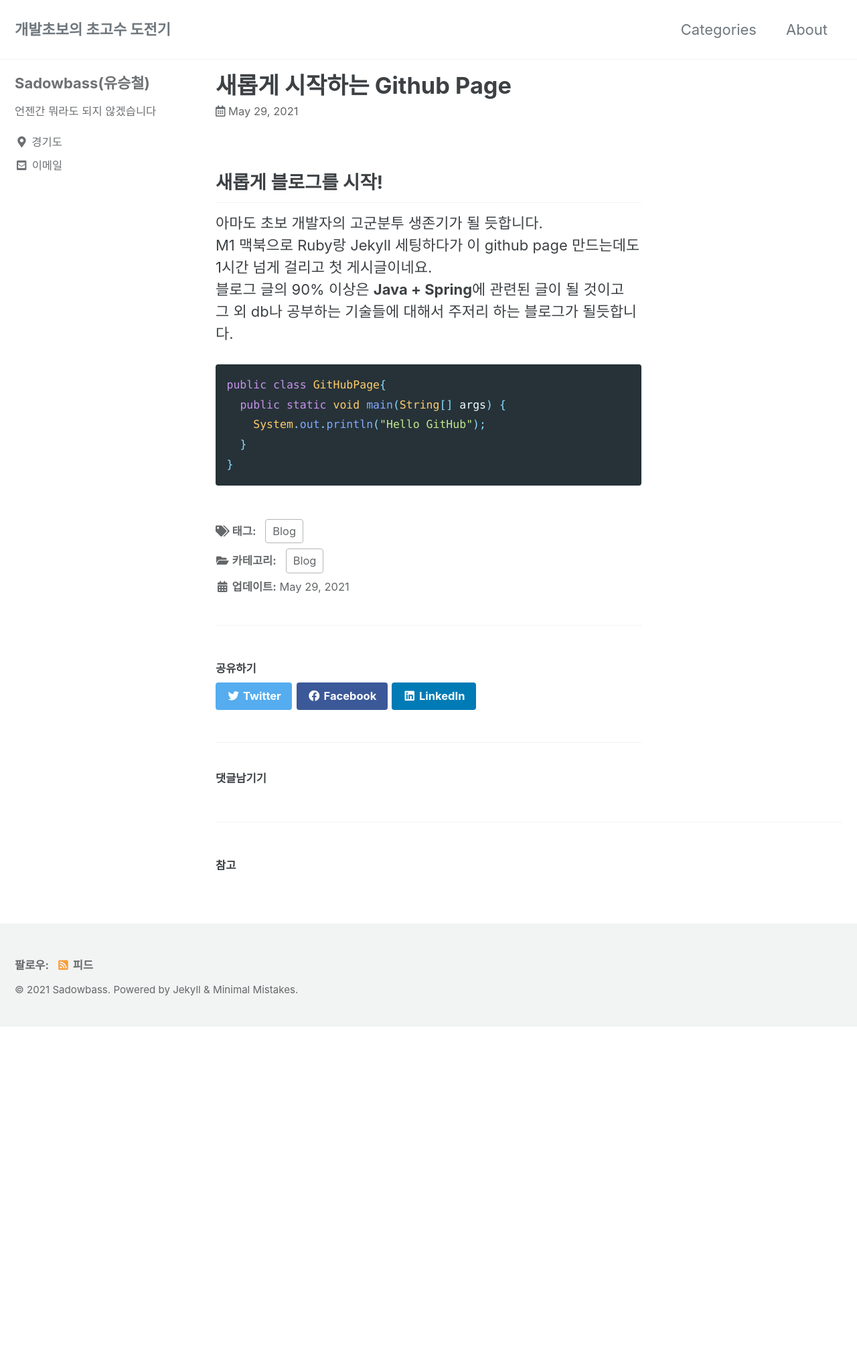
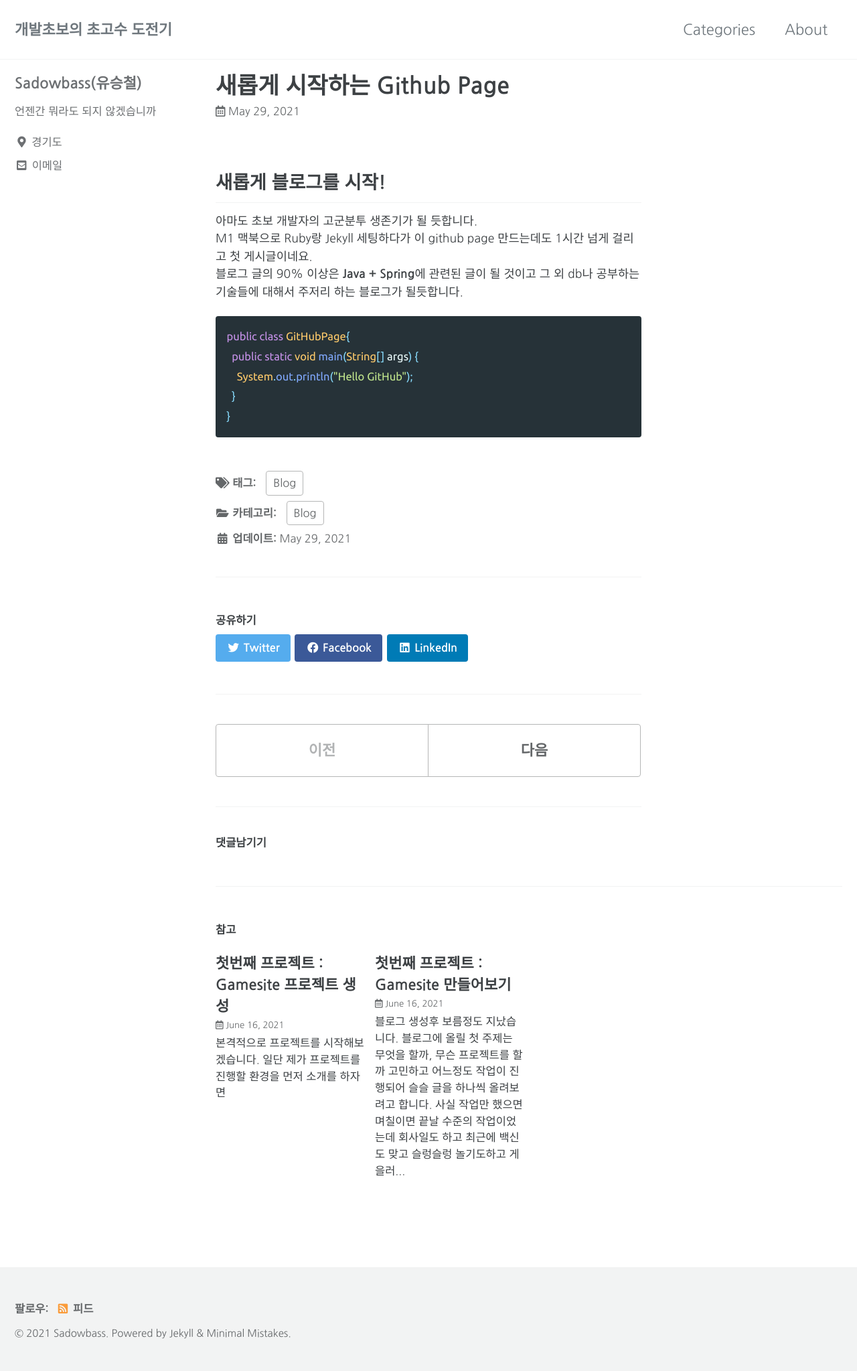
Before and after one commit to Sadowbass/sadowbass.github.io, a Jekyll site: the page built from _posts/2021-05-29-first-post.md, in a window 1280 px wide. Shown: the whole page at 67% size. Built offline with Jekyll 4.4.1, drawn with Linux system fonts in a browser that asks for light colours; cached includes are drawn as plain includes; comment, search, counter and statistics services are not loaded; before the commit the page ends 1533 px from its top, so only the background shows below that.

Commit message:
update read time to date

````diff
--- a/_config.yml
+++ b/_config.yml
@@ -96,7 +96,7 @@ analytics:
 author:
   name             : "Sadowbass(유승철)"
   avatar           : # path of avatar image, e.g. "/assets/images/bio-photo.jpg"
-  bio              : "언젠간 뭐라도 되지 않겠습니다"
+  bio              : "언젠간 뭐라도 되지 않겠습니까"
   location         : "경기도"
   email            : "shinwa46@gmail.com"
   links:
--- /dev/null
+++ b/_posts/2021-06-16-gamesite-project#1.md
@@ -0,0 +1,35 @@
+---
+title: "첫번째 프로젝트 : Gamesite 만들어보기"
+
+categories:
+- GameSite Project
+tags:
+- SpringBoot
+- JPA
+- GameSite Project
+
+last_modified_at: 2021-06-16T08:07:00+09:00
+
+---
+
+블로그 생성후 보름정도 지났습니다.
+블로그에 올릴 첫 주제는 무엇을 할까, 무슨 프로젝트를 할까 고민하고 어느정도 작업이 진행되어 슬슬 글을 하나씩 올려보려고 합니다.
+사실 작업만 했으면 며칠이면 끝날 수준의 작업이었는데 회사일도 하고 최근에 백신도 맞고 슬렁슬렁 놀기도하고 게을러서 그렇습니다.\..
+
+그래서 처음 시작할것은 무엇이냐.
+<mark style='background-color: #fff5b1;'>SpringBoot + JPA (Hibernate)</mark>를 이용한 아주아주 간단한 게임사이트를 빙자한 일반 게시판입니다.
+
+최근 김영한님의 JPA 강좌를 보면서 단순히 따라치는게 아니라 내 나름의 것을 만들어 봐야겠다는 생각이 들어서 해보기로 하였습니다.
+
+프로젝트에 Spring Data JPA를 포함시킬것이지만 이는 복잡하고 귀찮은 xml 파일의 생성을 안 하기 위한 방법일뿐
+`JpaRepository`의 기능은 전혀 이용하지 않고 `EntityManager`를 이용해서 직접 persist 시킬것입니다.
+일단 기본적인 JPA 자체의 사용법을 익힌 후 점차 Spring Data Jpa로 확장시키면서 진행합니다.
+같은 맥락으로 `QueryDSL` 역시 사용하지 않습니다 (추후 이로인해 게시판 Filter, Sort에서 끔찍한 상황을 만들게됩니다)
+
+그럼 첫번째 글에서 다시 뵙겠습니다
+
+```java
+    public static void main(String[] args) {
+        SpringApplication.run(GamesiteApplication.class, args);
+    }
+```
--- /dev/null
+++ b/_posts/2021-06-16-gamesite-project#2.md
@@ -0,0 +1,115 @@
+---
+title: "첫번째 프로젝트 : Gamesite 프로젝트 생성"
+
+categories:
+- GameSite Project
+tags:
+- SpringBoot
+- JPA
+- GameSite Project
+
+last_modified_at: 2021-06-16T10:38:40+09:00
+
+---
+
+본격적으로 프로젝트를 시작해보겠습니다.
+일단 제가 프로젝트를 진행할 환경을 먼저 소개를 하자면
+
+1. M1 Macbook Air (macOS Big Sur 11.2.3)
+2. Intelli J Ultimate (2021.1.1)
+
+맥과 인텔리제이를 이용하여 진행을 할것입니다.
+
+제일 먼저 SpringBoot 프로젝트 생성부터 하겠습니다.
+프로젝트에서 사용할 자바와 스프링 및 디펜던시들을 먼저 확인하고 가겠습니다.
+
+1. JDK 11
+2. Spring Boot 2.5.1 (현재 나온 Snapshot이 아닌 버전중 가장 최근버전, 사실 제가 블로그 준비하면서 작업할때는 2.5.0이었는데 그새 올라갔네요)
+3. Gradle
+4. Lombok
+
+이정도만 이용할 예정이며 당연히 starter web이나 data jpa는 사용합니다.
+
+
+# 프로젝트 생성
+저는 여기서 인텔리제이를 이용해서 바로 생성할것이며 Ultimate 버전이 아니신분은 [여기](https://start.spring.io)에서 만드셔도 됩니다. 똑같습니다.
+
+![project setting](/assets/images/gamesite/2/1.png)
+1. Location은 자신에게 편한 위치로 설정.
+2. Maven과 Gradle중 편한걸 쓰면 되는데 요즘 다들 Gradle을 쓰는 추세라고 해서 Gradle로 진행합니다. (사실 저도 쓸 줄 몰라서 고생중입니다... 공부할게 끝도 없어요)
+3. Group, Artifact 역시 본인에게 편한대로 설정해주세요.
+4. Java는 11버전 쓰도록 하겠습니다. 8이상이면 크게 문제는 없는데 새롭게 시작하는 프로젝트에서 충분히 안정화가 되어있는 신버전이 아닌 구버전을 쓰는건 개인적으로 좋아하지 않습니다.
+
+![dependencies setting](/assets/images/gamesite/2/2.png)
+1. Developer Tools에서는 DevTools와 Lombok 추가
+2. Web은 Spring Web
+3. Template Engines는 Thymeleaf
+4. SQL에서 Spring Data JPA와 H2 Database (개발과 테스트시에 이용하고 추후 원하는 DB로 변경하셔도 다 작동됩니다. 전 나중에 mariaDB로 진행하겠습니다)
+5. 마지막 IO에서 Validation을 추가합니다 (예전 버전엔 기본적으로 들어있었는데 어느순간 빠졌습니다.)
+
+![build.gradle](/assets/images/gamesite/2/3.png)
+*이것과 같은 모양의 build.gradle이 생성됩니다*
+
+여기서 저희는 Tomcat을 빼고 Undertow를 넣어보겠습니다, 안 써본거 다 써보는게 개인프로젝트의 최장점 아니겠습니까
+Undertow에 관한 링크
+[#1](https://zepinos.tistory.com/35)
+[#2](https://zepinos.tistory.com/50)
+
+![exclude tomcat](/assets/images/gamesite/2/4.png)
+
+25라인의 `'org.springframework.boot:spring-boot-starter-web'`부분을 괄호로 감싸고 중괄호를 쳐서 메소드로 만든뒤
+기본 tomcat을 exclude 후 undertow를 implementation 시켜줍니다.
+
+![exclude tomcat detail](/assets/images/gamesite/2/5.png)
+```groovy
+	implementation ('org.springframework.boot:spring-boot-starter-web') {
+		exclude module: 'spring-boot-starter-tomcat'
+	}
+	implementation ('org.springframework.boot:spring-boot-starter-undertow')
+```
+결과는 잠시 후에 확인하겠습니다.
+
+# application.yml 설정
+`.properties` 파일의 반복되는 설정이 번잡스러우니 application.properties를 삭제하고 같은 경로에 application.yml을 만들겠습니다.
+yml파일의 주의점은 반드시 콜론(:)뒤에 1칸의 여백이 있어야하며 상위 property의 하위 property는 앞에 2칸의 여백이 있어야 합니다.
+자세한것은 구글링을 통해 확인 하시면 됩니다.
+
+![application.yml](/assets/images/gamesite/2/9.png)
+
+1. server
+    * port: 포트설정입니다.
+2. spring
+    * datasource
+        * driver-class-name: 사용할 DB의 드라이버를 설정합니다. 여기서는 H2를 이용합니다.
+        * username: DB username입니다.
+        * password: DB password입니다.
+        * url: DB접속을 위한 주소입니다. 여기서는 H2 메모리 DB가 아닌 tcp 접속을 이용합니다.
+    * devtools
+        * livereload.enabled: 매번 프로젝트를 껐다가 켰다가 너무 귀찮음으로 개발시 이를 간편히 rebuild만 해줘도 적용되게 해준다
+    * thymeleaf
+        * cache: 마찬가지로 스크립트나 css등의 수정시 캐시에 남아있는것들을 이용하지 않게 설정한다. devtools를 넣기만해도 캐시 사용을 안 한다고 하는데 본인은 가끔 계속 캐시에 있는걸 꺼내와서 명시적으로 설정하였다
+    * jpa (jpa 부분은 주석을 쳐놓았다)
+3. logging
+    * level
+        * hibernate가 만들어낸 SQL을 확인하기 위해 로깅설정
+
+여기까지 했으면 기본적인 설정은 모두 완료되었다고 보면 됩니다.
+H2 DB를 실행시키고 스프링부트 프로젝트를 실행하여 보겠습니다.
+
+![run h2 database](/assets/images/gamesite/2/6.png)
+*linux, mac 사용자는 쉘을 실행시키면 되고 윈도우는 bat 파일을 실행시키면 됩니다*
+
+최초 실행시 `org.h2.jdbc.JdbcSQLNonTransientConnectionException: Database "/Users/seungchulyoo/gamesite" not found, either pre-create it or allow remote database creation (not recommended in secure environments) [90149-200]` Exception이 발생 할 수 있습니다.
+이는 H2 DB에 필요한 파일을 생성하지 않았음으로 localhost:8082/에 접속.
+
+![jdbc url](/assets/images/gamesite/2/7.png)
+*파란색 JDBC URL에 다음과 같이 작성하고 연결*
+
+그러면 home 디렉토리에 다음 파일이 생성된것을 확인 할 수 있습니다.
+![mv file](/assets/images/gamesite/2/8.png)
+*이런 파일이 생성되었다면 다시한번 스프링부트로 접속을 시도해봅시다. h2가 정상적으로 실행되었다면 아무런 Exception 없이 실행이 됩니다.*
+
+실행 로그를 확인해보면 익숙한 톰캣이 아닌 Undertow의 실행로그도 확인됩니다.
+![undertow](/assets/images/gamesite/2/10.png)
+
+여기까지 최초 설정을 마치고 다음부터 하나씩 만들어보겠습니다.
--- a/_sass/minimal-mistakes/_base.scss
+++ b/_sass/minimal-mistakes/_base.scss
@@ -167,7 +167,7 @@ figcaption > code,
 td > code {
   padding-top: 0.1rem;
   padding-bottom: 0.1rem;
-  font-size: 0.8em;
+  font-size: 0.9em;
   background: $code-background-color;
   border-radius: $border-radius;
 
--- a/_sass/minimal-mistakes/_page.scss
+++ b/_sass/minimal-mistakes/_page.scss
@@ -108,7 +108,7 @@ body {
   p,
   li,
   dl {
-    font-size: 1em;
+    font-size: 0.8em;
   }
 
   /* paragraph indents */
--- a/assets/css/main.scss
+++ b/assets/css/main.scss
@@ -2,7 +2,19 @@
 # Only the main Sass file needs front matter (the dashes are enough)
 ---
 
+//custom my page start
+$sans-serif: 'Nanum Gothic';
+$monospace: 'Ubuntu';
+//custom my page end
+
 @charset "utf-8";
 
+@import url('https://fonts.googleapis.com/css2?family=Nanum+Gothic:wght@400;700;800&family=Ubuntu:ital,wght@0,300;0,400;0,500;0,700;1,300;1,400;1,500;1,700&display=swap');
 @import "minimal-mistakes/skins/{{ site.minimal_mistakes_skin | default: 'default' }}"; // skin
 @import "minimal-mistakes"; // main partials
+
+// test
+
+// .page__content{
+//     font-size: 0.8rem;
+// }
````
Also changed, not shown: assets/images/gamesite/2/1.png (added), assets/images/gamesite/2/10.png (added), assets/images/gamesite/2/2.png (added), assets/images/gamesite/2/3.png (added), assets/images/gamesite/2/4.png (added), assets/images/gamesite/2/5.png (added), assets/images/gamesite/2/6.png (added), assets/images/gamesite/2/7.png (added), assets/images/gamesite/2/8.png (added), assets/images/gamesite/2/9.png (added), 1 other file.
